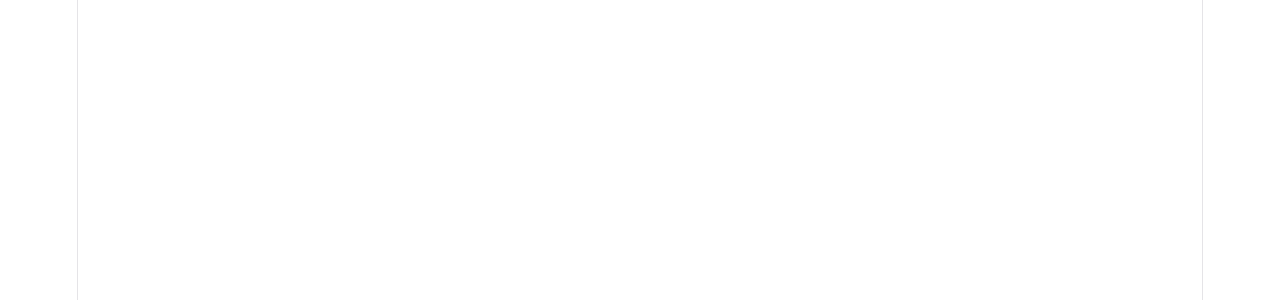
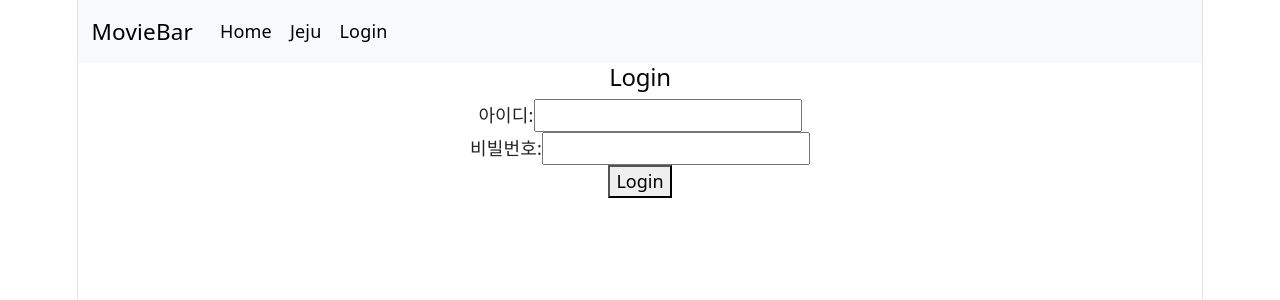
Before and after one commit to khg2536-stack/MovieTest, a React (Vite) app: page /login in a window 1280 px wide. Before the commit this address had no page. Shown: the top 300 px of the page. Built offline with nearby package versions, Linux system fonts and the light colour scheme.

Commit message:
화면 로그인 / 로그아웃 기능 추가

```diff
--- /dev/null
+++ b/src/components/DeleteMovieModal.tsx
@@ -0,0 +1,48 @@
+import React from 'react'
+import type { MovieSummary } from '../models/MovieSummary'
+
+declare interface DeleteMovieModalProps{
+    movie: MovieSummary;
+    onDelete: (movieId: string) => void;
+}
+
+
+
+const DeleteMovieModal: React.FC<DeleteMovieModalProps> = ({movie, onDelete}) => {
+
+    //진짜 중요
+    const modalId = `deleteModal-${movie.id}`
+    const title = `${movie.name}을/를 삭제하시겠습니까?`
+
+    const handleDelete = (event: React.SubmitEvent<HTMLFormElement>) => {
+        event.preventDefault();
+        //alert("삭제버튼 클릭")
+        onDelete(movie.id);
+    }
+
+    return(
+                                    //ID에 {괄호}를 사용해서 modalId를 왜 넣는가? 중괄호의 뜻은 객체를 넣는다는 것인가?
+        <div className="modal fade" id={modalId} tabIndex={-1}>
+            <div className="modal-dialog">
+                <div className="modal-content">
+                    <div className="modal-header">
+                        <h1 className="modal-title fs-5" id="exampleModalLabel">Modal title</h1>
+                        <button type="button" className="btn-close" data-bs-dismiss="modal" aria-label="Close"></button>
+                    </div>
+                    <div className="modal-body">
+                        {title}
+                    </div>
+                    <div className="modal-footer">
+                        <button type="button" className="btn btn-secondary" data-bs-dismiss="modal">취소</button>
+                        <form onSubmit={handleDelete}>
+                            <button type="submit" className="btn btn-primary" data-bs-dismiss="modal">삭제</button>
+                        </form>
+                    </div>
+                </div>
+            </div>
+        </div>
+
+    )
+}
+
+export default DeleteMovieModal
--- a/src/components/NavMenu.tsx
+++ b/src/components/NavMenu.tsx
@@ -21,6 +21,10 @@ const NavMenu: React.FC = () => {
                             {/* 왜 href를 to로 하는가? */}
                             <NavLink className="nav-link active" aria-current="page" to="/jeju">Jeju</NavLink>
                         </li>
+                         <li className="nav-item">
+                            {/* 왜 href를 to로 하는가? */}
+                            <NavLink className="nav-link active" aria-current="page" to="/login">Login</NavLink>
+                        </li>
                     </ul>
                 </div>
             </div>
--- a/src/main.tsx
+++ b/src/main.tsx
@@ -6,6 +6,7 @@ import Jeju from './pages/Jeju.tsx'
 import { BrowserRouter, Route, Routes } from 'react-router-dom'
 import Home from './pages/Home.tsx'
 import EditMovie from './pages/EditMovie.tsx'
+import Login from './pages/Login.tsx'
 
 createRoot(document.getElementById('root')!).render(
   <StrictMode>
@@ -19,6 +20,7 @@ createRoot(document.getElementById('root')!).render(
             <Route path='jeju' element={<Jeju/>} />
             <Route path='editMovie' element={<EditMovie/>} />
             <Route path='editMovie/:id' element={<EditMovie/>} />
+            <Route path='login' element={<Login/>} />
           </Route>
         </Routes>
     </BrowserRouter>
--- a/src/models/MovieSummary.ts
+++ b/src/models/MovieSummary.ts
@@ -1,5 +1,5 @@
 export interface MovieSummary{
-    id : number;
+    id : string;
     name : string;
     genre : string;
     price : number;
--- a/src/pages/EditMovie.tsx
+++ b/src/pages/EditMovie.tsx
@@ -4,7 +4,7 @@ import type { Genre } from "../models/Genre";
 import { useNavigate, useParams } from "react-router-dom";
 import type { MovieDetail } from '../models/MovieDetail'
 import MovieClients from "../clients/MovieClients";
-//import { useNavigate, useParams } from "react-router-dom"
+
 
 //컴포넌트 정의
 const EditMovie : React.FC = () => {
--- a/src/pages/Home.tsx
+++ b/src/pages/Home.tsx
@@ -2,11 +2,20 @@ import React, { useEffect, useState } from 'react'
 import MovieClients from '../clients/MovieClients'
 import type { MovieSummary } from '../models/MovieSummary'
 import { Link } from 'react-router-dom'
+import DeleteMovieModal from '../components/DeleteMovieModal'
+
+declare global {
+    interface Window{
+        bootstrap: any;
+    }
+}
 
 const Home: React.FC = () => {
 
     const [movies, setMovies] = useState<MovieSummary[]>([])
     const client = new MovieClients();
+    const [movieToDelete, setMoviesToDelete] = useState<MovieSummary | null>(null)
+
 
     const fetchMovies = async () => {
         try{
@@ -17,11 +26,48 @@ const Home: React.FC = () => {
         }
     }
 
-
     useEffect(() => {
         fetchMovies();
     }, []) // 회면이 로드될때 최초 1회 실행
 
+    useEffect(() => {
+        if(movieToDelete){
+            const modalElement = document.getElementById(`deleteModal-${movieToDelete.id}`)
+            const modal = new window.bootstrap.Modal(modalElement)
+
+            const handelModalHide = () => {
+                setMoviesToDelete(null)
+            }
+
+            modalElement?.addEventListener('hidden.bs.modal', handelModalHide)
+
+            modal.show()
+
+            //클린업 코드 => 메모리 flooding을 방지
+            return () => {
+                modalElement?.removeEventListener('hidden.bs.modal', handelModalHide)
+            }
+
+        }
+    }, [movieToDelete])
+
+    // 삭제 콜백 함수
+    const handleDelete = async (movieId: string) => {
+        try{
+            const result =  await client.deleteMovieAsync(movieId)
+
+            if(result.succeeded){
+                //팝업창 닫기
+                setMoviesToDelete(null)
+                //재조회
+                fetchMovies()
+            }else{
+                alert('삭제실패')
+            }
+        }catch(error){
+            alert()
+        }
+    }
 
     return(
         <div>
@@ -38,7 +84,6 @@ const Home: React.FC = () => {
                         <th>Genre</th>
                         <th>가격</th>
                         <th>출시년도</th>
-                        <th>줄거리</th>
                     </tr>
                 </thead>
                 <tbody>
@@ -49,16 +94,21 @@ const Home: React.FC = () => {
                             <td>{movie.genre}</td>
                             <td>{movie.price}</td>
                             <td>{movie.releaseYear}</td>
-                            <td>{movie.releaseYear}</td>
                             <td>
                                 <button className='btn btn-danger'>
-                                    <i className="bi bi-trash"></i>
+                                    <i className="bi bi-trash"
+                                        onClick={() => setMoviesToDelete(movie)}></i>
                                 </button>
                             </td>
                         </tr>
                     ))}
                 </tbody>
             </table>
+
+            {/* 팝업창 */}
+            {movieToDelete  && (
+                <DeleteMovieModal movie={movieToDelete} onDelete={handleDelete} />
+            )}
         </div>
     )
 }
--- /dev/null
+++ b/src/pages/Login.css
@@ -0,0 +1,59 @@
+form {
+    width: 350px;
+    margin: 100px auto;
+    padding: 30px;
+
+    border: 1px solid #ddd;
+    border-radius: 12px;
+    background-color: white;
+
+    box-shadow: 0 4px 15px rgba(0, 0, 0, 0.1);
+}
+
+form h2 {
+    text-align: center;
+    margin-bottom: 25px;
+}
+
+form > div {
+    margin-bottom: 18px;
+}
+
+form label {
+    display: block;
+    margin-bottom: 7px;
+    font-weight: bold;
+}
+
+form input {
+    width: 100%;
+    box-sizing: border-box;
+    padding: 11px;
+
+    border: 1px solid #ccc;
+    border-radius: 6px;
+    font-size: 15px;
+}
+
+form input:focus {
+    outline: none;
+    border-color: #555;
+}
+
+form button {
+    width: 100%;
+    padding: 12px;
+
+    border: none;
+    border-radius: 6px;
+
+    background-color: #333;
+    color: white;
+
+    font-size: 16px;
+    cursor: pointer;
+}
+
+form button:hover {
+    background-color: #555;
+}
--- /dev/null
+++ b/src/pages/Login.tsx
@@ -0,0 +1,78 @@
+//import './Login.css'
+import React, { useEffect, useState } from 'react'
+
+interface LoginFormEvent extends React.SubmitEvent<HTMLFormElement>{}
+
+//가상로그인
+const fakeAuth = (username: string, password: string): boolean => {
+    return username === "admin" && password === "1234"
+}
+
+
+const Login: React.FC = () => {
+
+    const [username, setUsername] = useState<string>("")
+    const [password, setPassword] = useState<string>("")
+    const [isLoggedIn, setIsLoggedIn] = useState<boolean>(false)
+
+    useEffect(() => {
+        const storedLogin = sessionStorage.getItem("isLoggedIn")
+        if(storedLogin === "true"){
+            setIsLoggedIn(true)
+        }
+    },[])
+
+    const handleLogin = (e: LoginFormEvent):void => {
+        e.preventDefault()
+        if(fakeAuth(username, password)){
+            setIsLoggedIn(true)
+            sessionStorage.setItem("isLoggedIn", "true")
+            sessionStorage.setItem("username", "username")
+        }else{
+            alert("MISSMATCH ID OR PW")
+        }
+    }
+
+    //세션 클리어 handleLogout이라는 함수가 작동하면 setIsLoggedIn(false)로그인이 해제되고 sessionStorage.clear()가 초기화되어서
+    const handleLogout = () => {
+        setIsLoggedIn(false)
+        sessionStorage.clear()
+    }
+
+    return(
+        <div>
+            {isLoggedIn ? (
+                <>
+                    <h2>어서오세요, {sessionStorage.getItem("username")}님</h2>
+                    <button onClick={handleLogout}>로그아웃</button>
+                </>
+            ):(
+            <form onSubmit={handleLogin}>
+                <h2>Login</h2>
+                <div>
+                    <label htmlFor="username">아이디:</label>
+                    <input type="text"
+                        id="username"
+                        value={username}
+                        onChange={(e) => setUsername(e.target.value)}
+                        required
+                    />
+                </div>
+                <div>
+                    <label htmlFor="password">비빌번호:</label>
+                    <input type="password"
+                        id="password"
+                        value={password}
+                        onChange={(e) => setPassword(e.target.value)}
+                        required
+                    />
+                </div>
+                <button type="submit">Login</button>
+            </form>
+            )}
+        </div>
+    )
+
+}
+
+export default Login
--- a/vite.config.ts
+++ b/vite.config.ts
@@ -1,5 +1,5 @@
 import react from '@vitejs/plugin-react'
-import path from 'path'
+//import path from 'path'
 import { defineConfig } from 'vite'
 
 // https://vite.dev/config/
@@ -10,7 +10,7 @@ export default defineConfig({
     proxy:{
       '/api' : {
         target: 'http://localhost:8080',
-        rewrite : (path) => path.replace(/^\/api/, ''),
+        //rewrite : (path) => path.replace(/^\/api/, ''),
         changeOrigin : true,
         secure : false
       }
```
